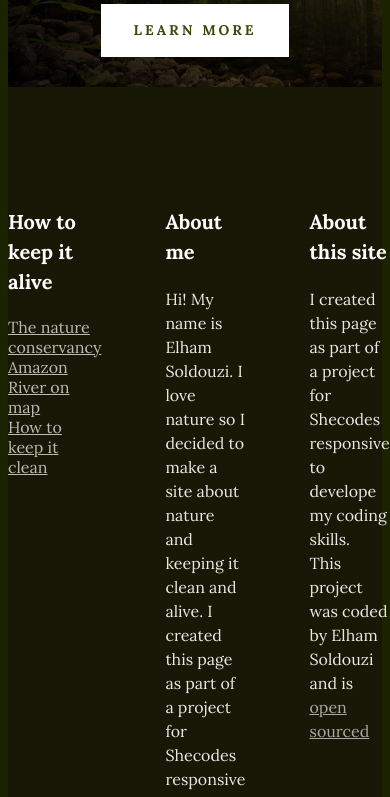
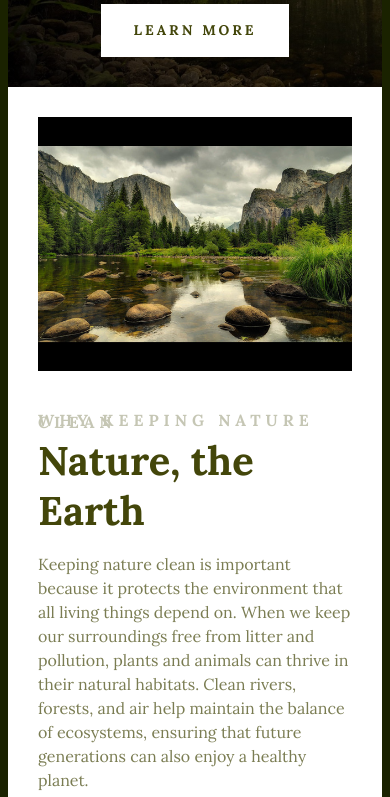
Before and after one commit to ElhamSoldouzi/travelproject-shecodes, a plain HTML site: page index.html in a window 390 px wide. Shown: the part 270-1067 px from the top of the page. Drawn offline with Linux system fonts and the light colour scheme; a web font is replaced by a local one.

Commit message:
adding grid and making it responsive

```diff
--- a/index.css
+++ b/index.css
@@ -9,12 +9,54 @@ body {
 
 .grid {
   display: grid;
+  grid-gap: 64px;
+}
+
+.grid-2-colums {
+  grid-template-columns: 1fr 1fr;
+}
+
+.grid-3-colums-footer {
   grid-template-columns: 1fr 2fr 2fr;
-  grid-gap: 64px;
 }
 section {
   max-width: 1200px;
   margin: 0 auto;
+  padding: 100px;
+}
+
+main {
+  background-color: white;
+}
+
+.img-responsive {
+  width: 100%;
+}
+main h2 {
+  font-weight: 700;
+  font-size: 16px;
+  line-height: 1.5px;
+  letter-spacing: 5px;
+  color: #43460a;
+  opacity: 0.3;
+  text-transform: uppercase;
+}
+
+main h3 {
+  font-weight: 700;
+  font-size: 40px;
+  line-height: 50px;
+  color: #43460a;
+  margin: 0;
+}
+
+main p {
+  font-style: normal;
+  font-weight: 400;
+  font-size: 16px;
+  line-height: 24px;
+  color: #43460a;
+  opacity: 0.7;
 }
 header {
   background-image: linear-gradient(rgba(0, 0, 0, 0.4), rgba(0, 0, 0, 0.6)),
@@ -112,4 +154,12 @@ footer a {
   header h3 {
     font-size: 12px;
   }
+
+  .grid {
+    grid-template-columns: 1fr;
+    grid-gap: 32px;
+  }
+  section {
+    padding: 30px;
+  }
 }
--- a/index.html
+++ b/index.html
@@ -20,8 +20,36 @@
         <h2>Where you will calm down</h2>
         <a href="#more">Learn more</a>
       </header>
+
+      <main>
+        <section class="grid grid-2-colums">
+          <div>
+            <img src="images/river1 (1).jpg" alt="" class="img-responsive" />
+          </div>
+          <div>
+            <h2>Why keeping nature clean</h2>
+            <h3>Nature, the Earth</h3>
+            <p>
+              Keeping nature clean is important because it protects the
+              environment that all living things depend on. When we keep our
+              surroundings free from litter and pollution, plants and animals
+              can thrive in their natural habitats. Clean rivers, forests, and
+              air help maintain the balance of ecosystems, ensuring that future
+              generations can also enjoy a healthy planet.
+            </p>
+            <p>
+              Moreover, a clean environment benefits people directly. It reduces
+              diseases caused by pollution, improves air and water quality, and
+              creates more beautiful and peaceful spaces for everyone to enjoy.
+              By taking care of nature, we take care of ourselves — protecting
+              our health, happiness, and the planet we call home.
+            </p>
+          </div>
+        </section>
+      </main>
+
       <footer>
-        <section class="grid">
+        <section class="grid grid-3-colums-footer">
           <div class="first-list">
             <h3>How to keep it alive</h3>
 
```
Also changed, not shown: images/river1 (1).jpg (added).
